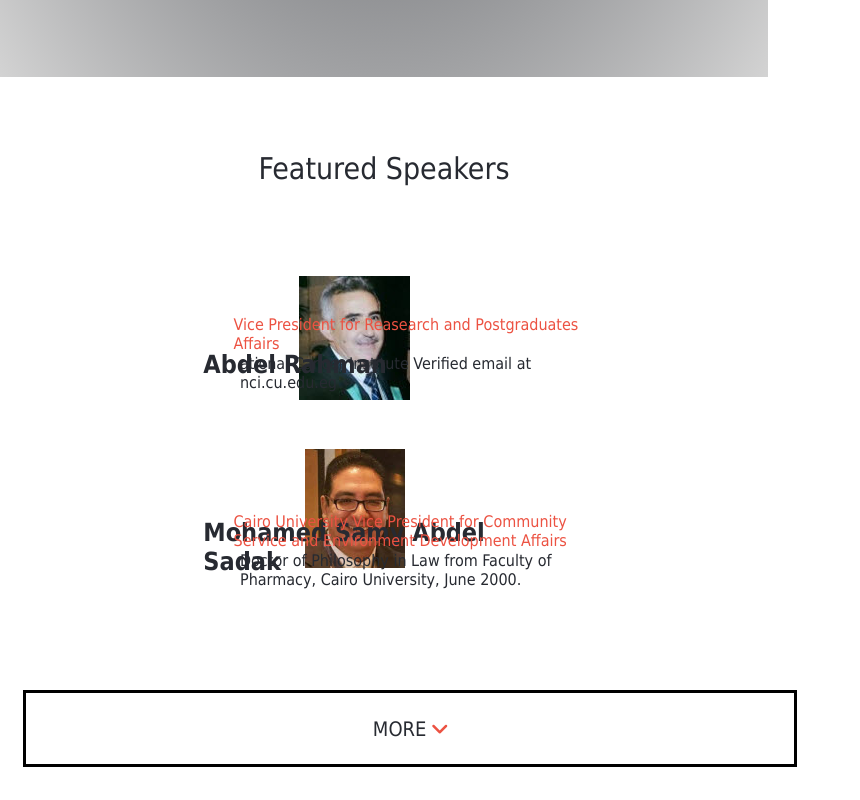
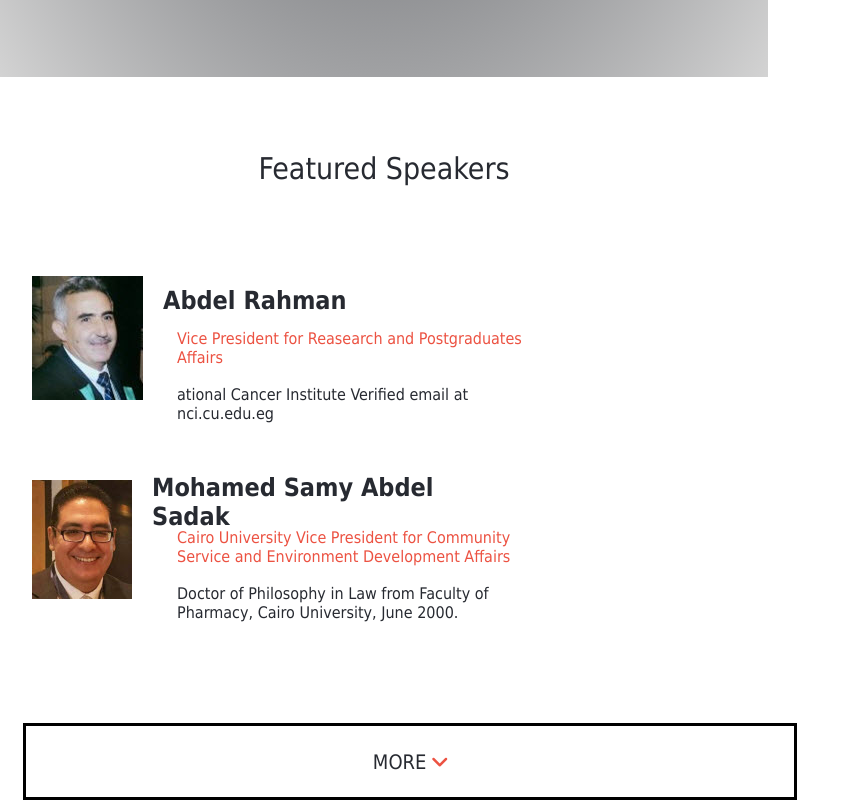
Before and after one commit to karam084/online-course-website, a website: page index.html in a window 1280 px wide. Shown: the part 2233-3033 px from the top of the page, without its empty margins (0-860 px from the left). Before the commit the page ends 3000 px from the top, so only its background shows below. Drawn offline with Linux system fonts and the light colour scheme; a web font is replaced by a local one.

Commit message:
Add linter

```diff
--- a/Css/style.css
+++ b/Css/style.css
@@ -122,8 +122,7 @@ a {
   flex-direction: column;
   justify-content: center;
   align-items: center;
-  background-image:
-    linear-gradient(rgba(54, 45, 145, 0.3), rgba(5, 4, 46, 0.7)),
+  background-image: linear-gradient(rgba(54, 45, 145, 0.3), rgba(5, 4, 46, 0.7)),
     url('/src-image/homepage.jpg');
   background-repeat: no-repeat;
   width: 100%;
@@ -252,7 +251,7 @@ a.visit:hover {
 .feature-s {
   display: flex;
   flex-flow: wrap;
-  flex-direction: column;
+  flex-direction: row;
   margin-top: 41px;
   margin-left: 32px;
   align-items: center;
```
